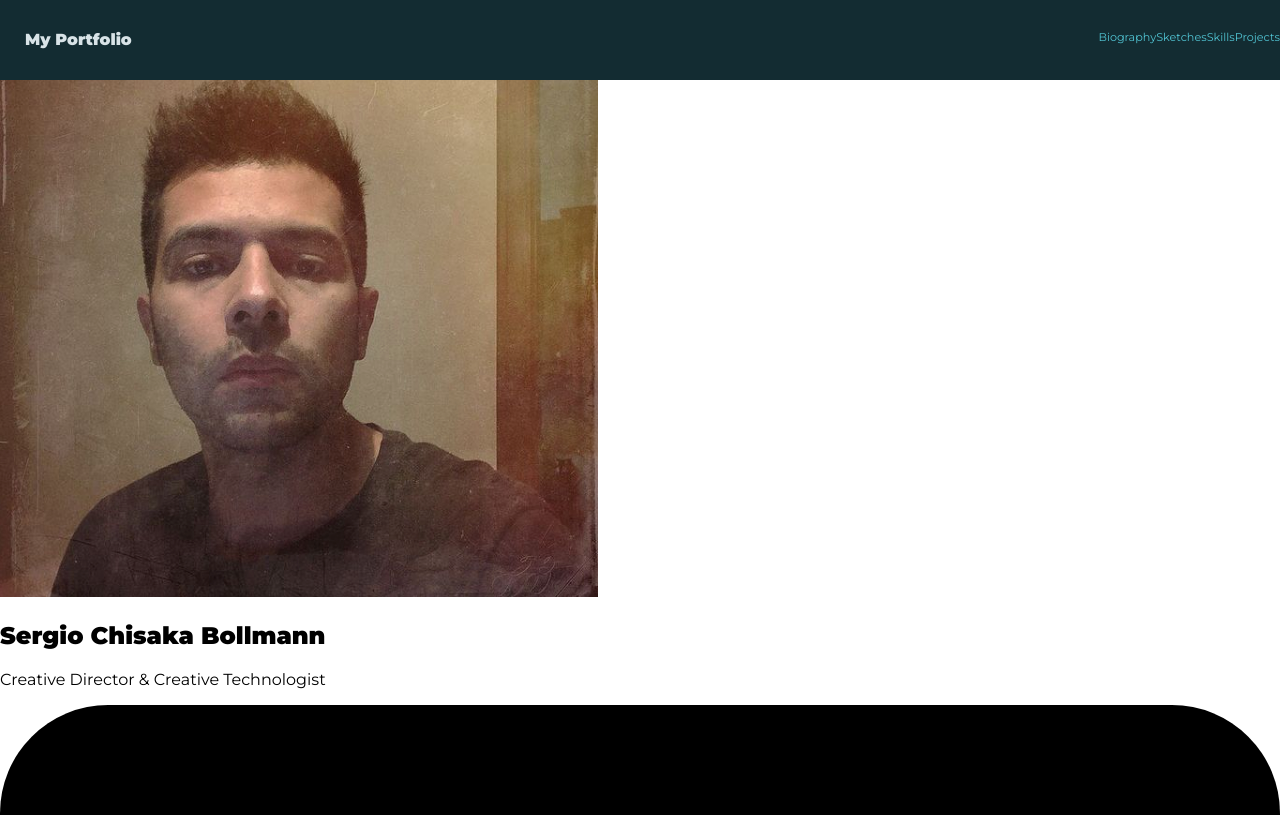
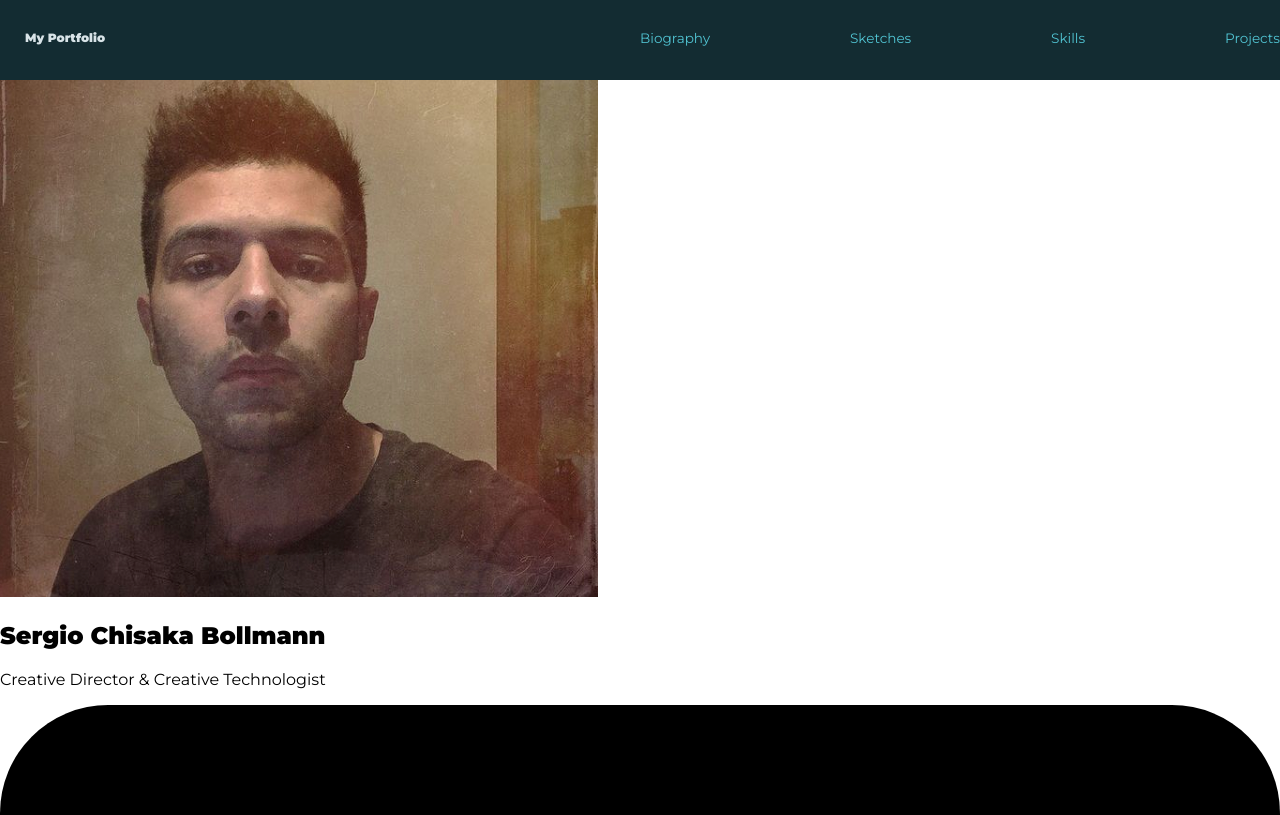
Before and after one commit to imSaka/potfolio, a plain HTML site: page index.html in a window 1280 px wide. Shown: the top 815 px of the page. Drawn offline with Linux system fonts and the light colour scheme.

Commit message:
Fifteenth

```diff
--- a/style/style.css
+++ b/style/style.css
@@ -29,16 +29,16 @@ iframe{
 
 .logo{
     font-weight: bold;
-    font-size: 1rem;
+    font-size: 0.75rem;
     color: #D8E3E7;
     margin-left: 25px;
 }
 
 .links{
     display: flex;
-    width: 100;
+    width: 50%;
     justify-content: space-between;
-    font-size: 0.70rem;
+    font-size: 0.85rem;
 }
 
 /*.firstSection
```
